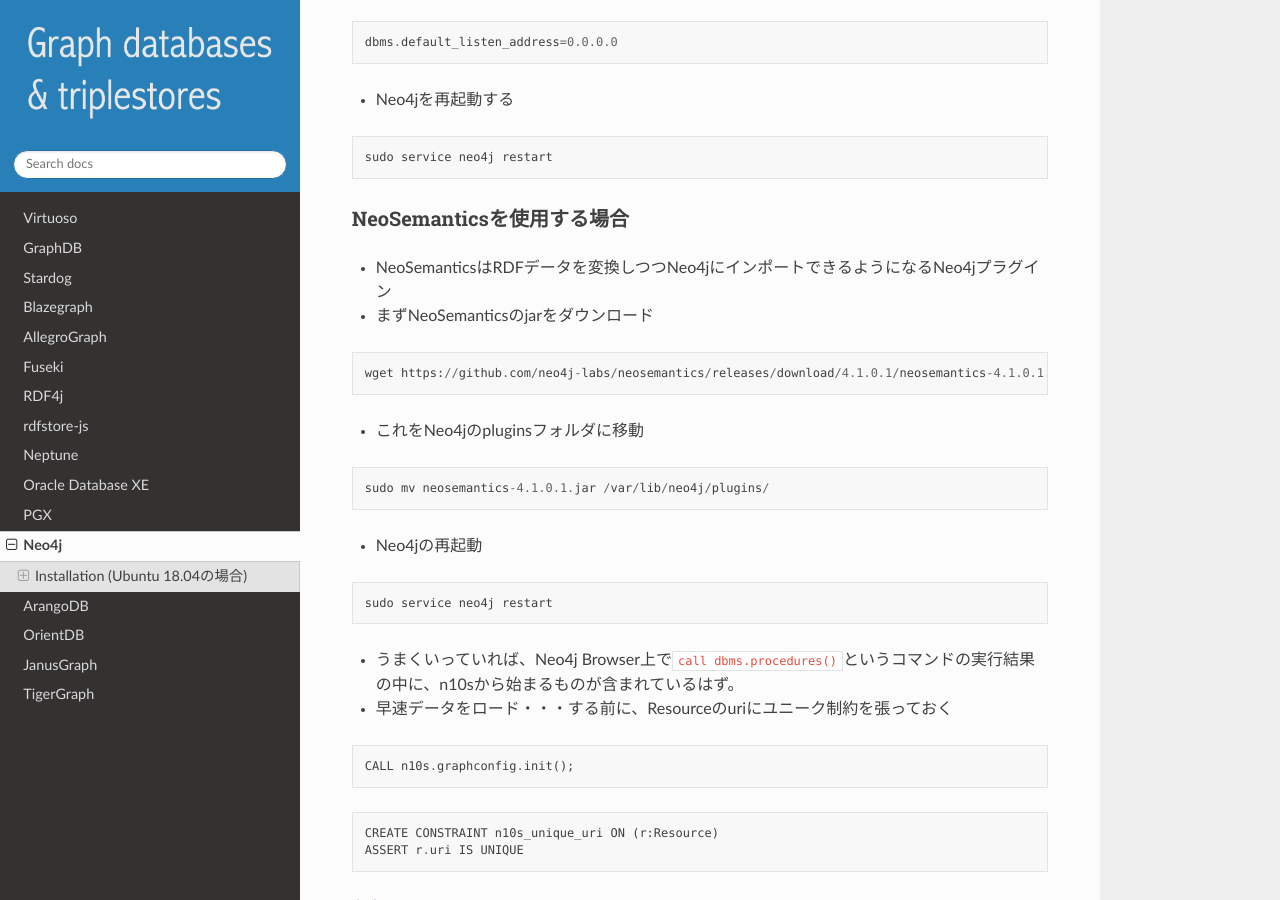
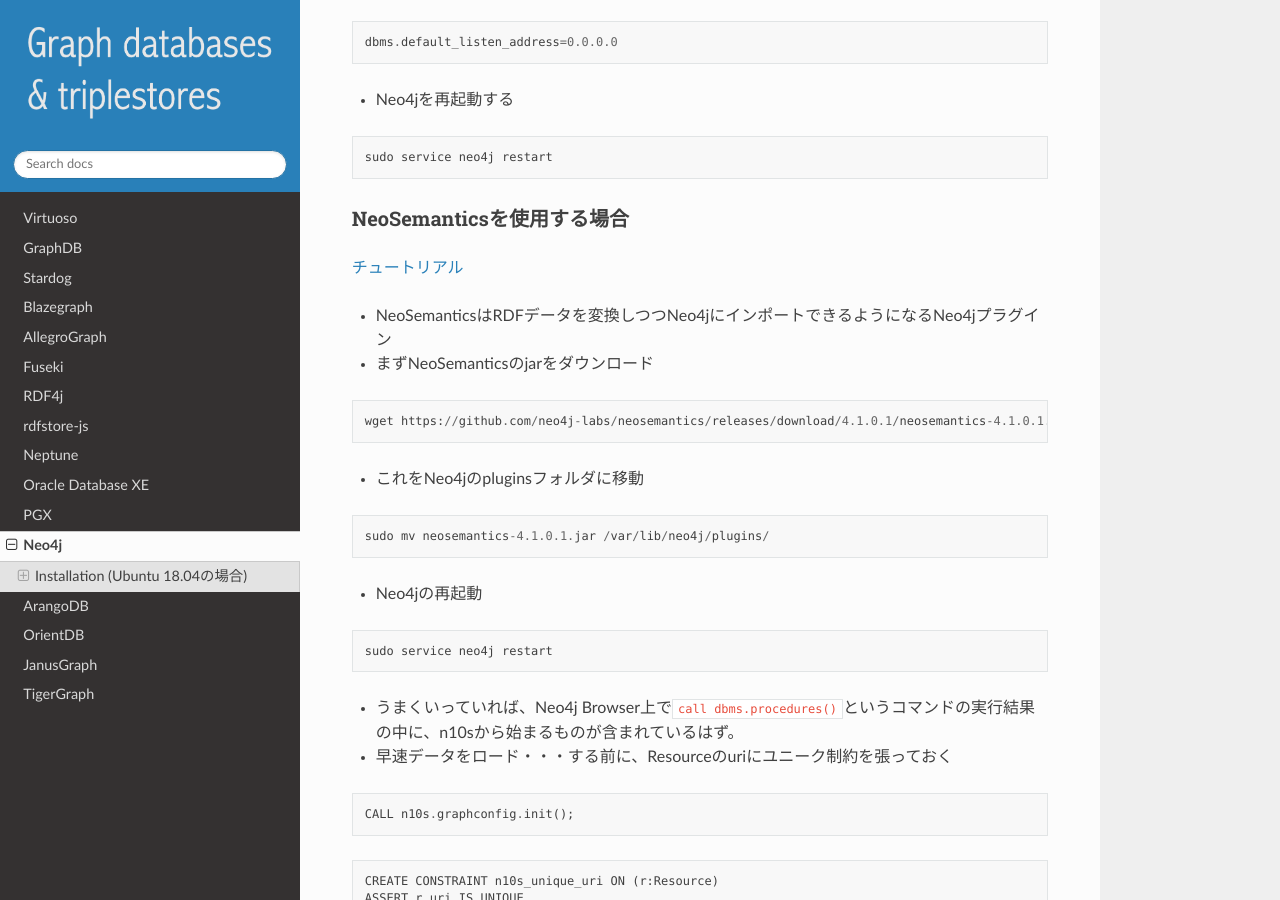
Before and after one commit to dbcls/graphdbs, a Sphinx documentation site: the page built from docs/md/neo4j.md, in a window 1280 px wide and 900 px high, scrolled down 1482 px. Built offline with Sphinx 7.4.7 and the Read the Docs theme 2.0.0, drawn with Linux system fonts in a browser that asks for light colours.

Commit message:
update docs/md/neo4j.md

````diff
--- a/docs/md/neo4j.md
+++ b/docs/md/neo4j.md
@@ -56,6 +56,8 @@
 
 
 ### NeoSemanticsを使用する場合
+[チュートリアル](https://neo4j.com/labs/neosemantics/tutorial/)
+
  * NeoSemanticsはRDFデータを変換しつつNeo4jにインポートできるようになるNeo4jプラグイン
  * まずNeoSemanticsのjarをダウンロード
 ```
````
